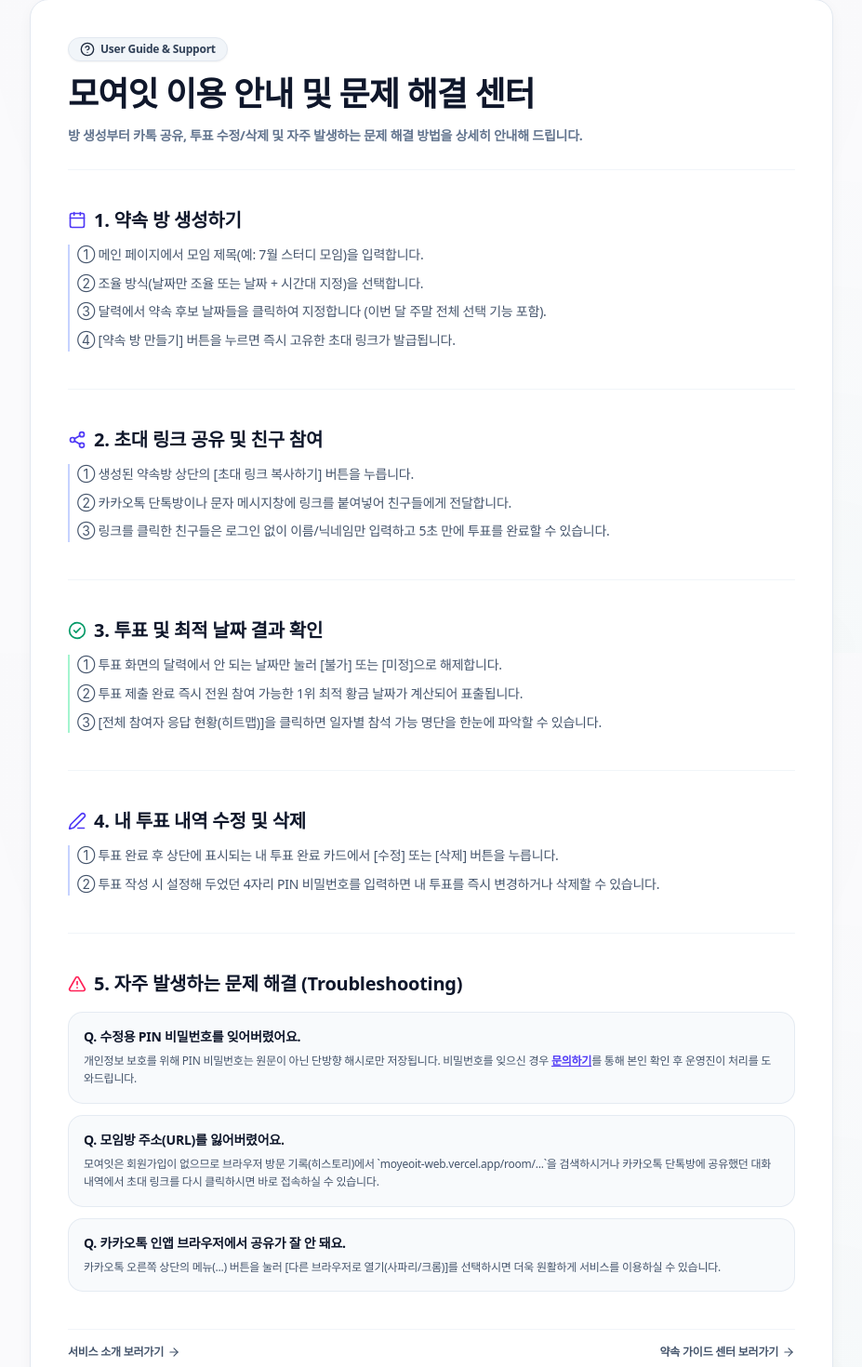
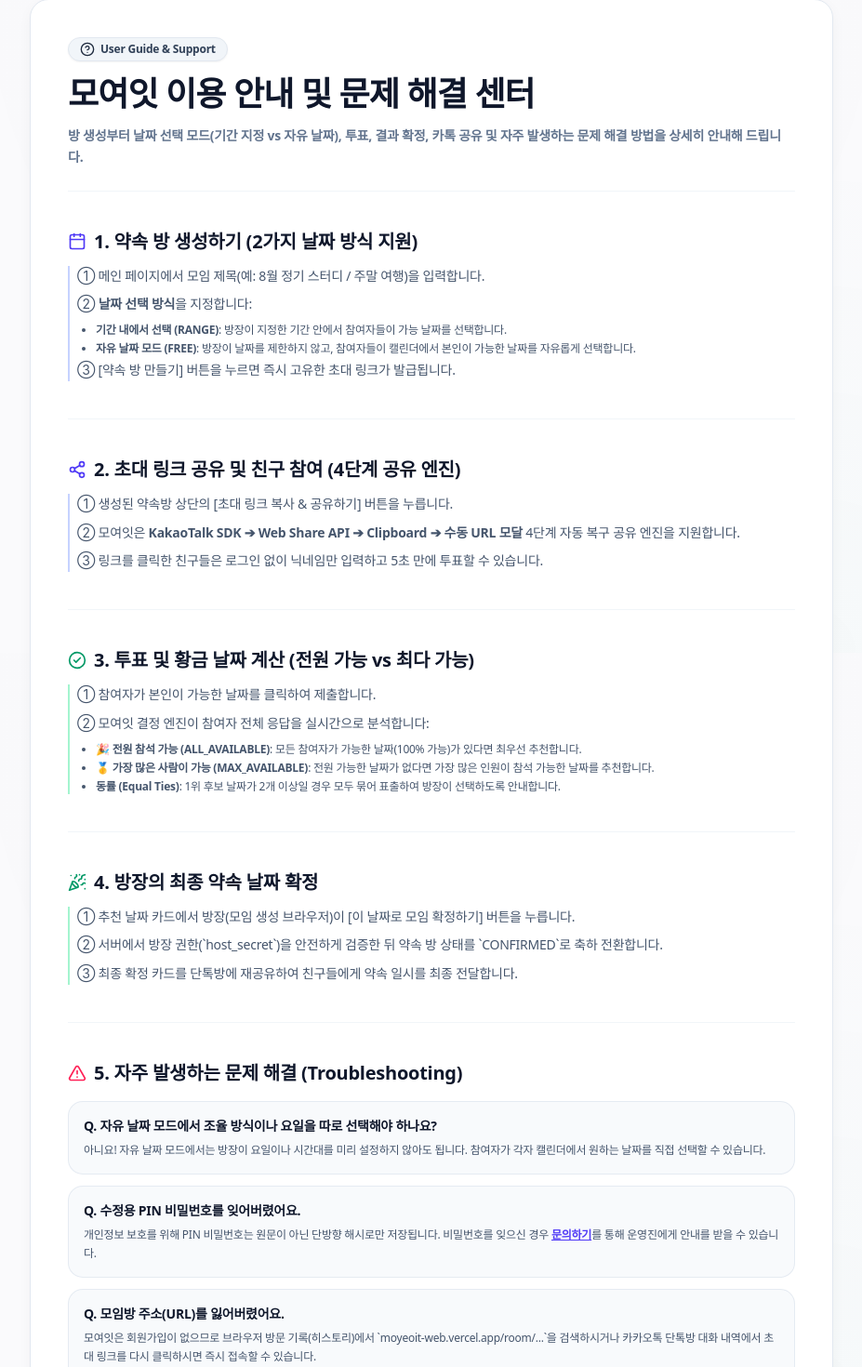
Before and after one commit to 1914hjw-dot/moyeoit-web, a Next.js app: page /help in a window 1280 px wide. Shown: the part 98-1568 px from the top of the page at 93% size, without its empty margins (176-1103 px from the left). Built offline with nearby package versions, Linux system fonts and the light colour scheme; no server answers.

Commit message:
Improve production UI and UX

```diff
--- a/src/app/guide/[slug]/page.tsx
+++ b/src/app/guide/[slug]/page.tsx
@@ -25,6 +25,37 @@ interface ArticleDetailContent {
 }
 
 const GUIDE_ARTICLES_MAP: Record<string, ArticleDetailContent> = {
+  'free-date-selection-guide': {
+    slug: 'free-date-selection-guide',
+    title: '기간 지정 vs 자유 날짜 모드: 내 모임에 적합한 일정 조율 방식 찾기',
+    category: '날짜 선택 모드',
+    description: '방장이 기간을 지정하는 모드와 후보 날짜 없이 자유롭게 투표하는 자유 날짜 모드의 차이점과 모임별 맞춤 가이드를 공개합니다.',
+    summary: '방장이 기간을 지정하는 모드와 후보 날짜 없이 자유롭게 투표하는 자유 날짜 모드의 비교 가이드.',
+    date: '2026-08-08',
+    readTime: '3분 읽기',
+    content: {
+      intro: '모여잇(Moyeoit)은 사용자들의 다양한 모임 성격에 맞춰 2가지 강력한 날짜 조율 모드([기간 내에서 선택]과 [자유 날짜 선택])를 제공합니다. 내 모임에 어떤 모드가 더 어울리는지 확인해보세요.',
+      sections: [
+        {
+          heading: '1. 기간 내에서 선택 모드 (RANGE)',
+          body: '방장이 미리 "8월 10일부터 20일 사이"처럼 특정 모임 기간이나 후보 주말을 한정해두고, 참여자들이 그 안에서 가능한 날짜를 투표하는 방식입니다. 일정 범위가 정해진 팀 회식이나 1박 2일 여행에 최적화되어 있습니다.',
+        },
+        {
+          heading: '2. 자유 날짜 선택 모드 (FREE)',
+          body: '방장이 후보 날짜나 요일을 미리 지정하지 않는 10초 초간단 방식입니다. 방을 생성한 후 참여자들이 캘린더에서 각자 참석 가능한 날짜를 자유롭게 클릭하여 제출합니다. 날짜 제한 없이 각자 스케줄을 수집해야 하는 오래된 친구 모임이나 동아리 모임에 강력히 추천합니다.',
+        },
+        {
+          heading: '3. 전원 참석 가능 (ALL_AVAILABLE) 및 최다 가능 (MAX_AVAILABLE) 판정',
+          body: '어떤 모드를 선택하더라도 모여잇 결정 엔진이 전체 참여자 수(N) 대비 참석 가능 비율을 실시간으로 분석합니다. 전원이 가능한 날짜가 있다면 [🎉 전원 참석 가능한 황금 날짜]를 1위로 추천하고, 동률이 발생하면 모든 공동 1위 날짜를 묶어 투명하게 표출합니다.',
+        },
+        {
+          heading: '4. 방장의 최종 약속 날짜 확정 및 4단계 카톡 공유',
+          body: '투표 결과가 모이면 방장은 추천 카드에서 [이 날짜로 모임 확정하기] 버튼을 누릅니다. 확정이 완료되면 파티 폭죽 카드와 함께 카카오톡 및 4단계 복구 공유 링크가 활성화됩니다.',
+        },
+      ],
+      conclusion: '모임 성격에 따라 기간 지정 모드와 자유 날짜 모드를 유연하게 활용해보세요. 번거로운 카톡 투표 대신 10초 만에 황금 약속 날짜를 발견할 수 있습니다.',
+    },
+  },
   'fast-date-picker': {
     slug: 'fast-date-picker',
     title: '친구들과 약속 날짜 빠르게 정하는 5가지 실전 노하우',
--- a/src/app/help/page.tsx
+++ b/src/app/help/page.tsx
@@ -2,7 +2,7 @@
 
 import React from 'react';
 import Link from 'next/link';
-import { ArrowLeft, HelpCircle, Calendar, Share2, CheckCircle2, Edit3, AlertTriangle, ArrowRight } from 'lucide-react';
+import { ArrowLeft, HelpCircle, Calendar, Share2, CheckCircle2, Edit3, AlertTriangle, ArrowRight, Globe, PartyPopper } from 'lucide-react';
 import { Footer } from '@/components/ui/Footer';
 
 export default function HelpPage() {
@@ -36,7 +36,7 @@ export default function HelpPage() {
             모여잇 이용 안내 및 문제 해결 센터
           </h1>
           <p className="text-xs sm:text-sm text-slate-500 font-semibold leading-relaxed">
-            방 생성부터 카톡 공유, 투표 수정/삭제 및 자주 발생하는 문제 해결 방법을 상세히 안내해 드립니다.
+            방 생성부터 날짜 선택 모드(기간 지정 vs 자유 날짜), 투표, 결과 확정, 카톡 공유 및 자주 발생하는 문제 해결 방법을 상세히 안내해 드립니다.
           </p>
         </div>
 
@@ -44,13 +44,16 @@ export default function HelpPage() {
         <section className="space-y-3">
           <h2 className="text-lg sm:text-xl font-black text-slate-900 flex items-center gap-2">
             <Calendar className="w-5 h-5 text-indigo-600" />
-            <span>1. 약속 방 생성하기</span>
+            <span>1. 약속 방 생성하기 (2가지 날짜 방식 지원)</span>
           </h2>
           <div className="space-y-2 text-xs sm:text-sm text-slate-600 leading-relaxed pl-2 border-l-2 border-indigo-200">
-            <p>① 메인 페이지에서 모임 제목(예: 7월 스터디 모임)을 입력합니다.</p>
-            <p>② 조율 방식(날짜만 조율 또는 날짜 + 시간대 지정)을 선택합니다.</p>
-            <p>③ 달력에서 약속 후보 날짜들을 클릭하여 지정합니다 (이번 달 주말 전체 선택 기능 포함).</p>
-            <p>④ [약속 방 만들기] 버튼을 누르면 즉시 고유한 초대 링크가 발급됩니다.</p>
+            <p>① 메인 페이지에서 모임 제목(예: 8월 정기 스터디 / 주말 여행)을 입력합니다.</p>
+            <p>② <strong>날짜 선택 방식</strong>을 지정합니다:</p>
+            <ul className="list-disc pl-5 space-y-1 my-1 text-xs">
+              <li><strong>기간 내에서 선택 (RANGE)</strong>: 방장이 지정한 기간 안에서 참여자들이 가능 날짜를 선택합니다.</li>
+              <li><strong>자유 날짜 모드 (FREE)</strong>: 방장이 날짜를 제한하지 않고, 참여자들이 캘린더에서 본인이 가능한 날짜를 자유롭게 선택합니다.</li>
+            </ul>
+            <p>③ [약속 방 만들기] 버튼을 누르면 즉시 고유한 초대 링크가 발급됩니다.</p>
           </div>
         </section>
 
@@ -60,12 +63,12 @@ export default function HelpPage() {
         <section className="space-y-3">
           <h2 className="text-lg sm:text-xl font-black text-slate-900 flex items-center gap-2">
             <Share2 className="w-5 h-5 text-indigo-600" />
-            <span>2. 초대 링크 공유 및 친구 참여</span>
+            <span>2. 초대 링크 공유 및 친구 참여 (4단계 공유 엔진)</span>
           </h2>
           <div className="space-y-2 text-xs sm:text-sm text-slate-600 leading-relaxed pl-2 border-l-2 border-indigo-200">
-            <p>① 생성된 약속방 상단의 [초대 링크 복사하기] 버튼을 누릅니다.</p>
-            <p>② 카카오톡 단톡방이나 문자 메시지창에 링크를 붙여넣어 친구들에게 전달합니다.</p>
-            <p>③ 링크를 클릭한 친구들은 로그인 없이 이름/닉네임만 입력하고 5초 만에 투표를 완료할 수 있습니다.</p>
+            <p>① 생성된 약속방 상단의 [초대 링크 복사 & 공유하기] 버튼을 누릅니다.</p>
+            <p>② 모여잇은 <strong>KakaoTalk SDK ➔ Web Share API ➔ Clipboard ➔ 수동 URL 모달</strong> 4단계 자동 복구 공유 엔진을 지원합니다.</p>
+            <p>③ 링크를 클릭한 친구들은 로그인 없이 닉네임만 입력하고 5초 만에 투표할 수 있습니다.</p>
           </div>
         </section>
 
@@ -75,26 +78,31 @@ export default function HelpPage() {
         <section className="space-y-3">
           <h2 className="text-lg sm:text-xl font-black text-slate-900 flex items-center gap-2">
             <CheckCircle2 className="w-5 h-5 text-emerald-600" />
-            <span>3. 투표 및 최적 날짜 결과 확인</span>
+            <span>3. 투표 및 황금 날짜 계산 (전원 가능 vs 최다 가능)</span>
           </h2>
           <div className="space-y-2 text-xs sm:text-sm text-slate-600 leading-relaxed pl-2 border-l-2 border-emerald-200">
-            <p>① 투표 화면의 달력에서 안 되는 날짜만 눌러 [불가] 또는 [미정]으로 해제합니다.</p>
-            <p>② 투표 제출 완료 즉시 전원 참여 가능한 1위 최적 황금 날짜가 계산되어 표출됩니다.</p>
-            <p>③ [전체 참여자 응답 현황(히트맵)]을 클릭하면 일자별 참석 가능 명단을 한눈에 파악할 수 있습니다.</p>
+            <p>① 참여자가 본인이 가능한 날짜를 클릭하여 제출합니다.</p>
+            <p>② 모여잇 결정 엔진이 참여자 전체 응답을 실시간으로 분석합니다:</p>
+            <ul className="list-disc pl-5 space-y-1 my-1 text-xs">
+              <li><strong>🎉 전원 참석 가능 (ALL_AVAILABLE)</strong>: 모든 참여자가 가능한 날짜(100% 가능)가 있다면 최우선 추천합니다.</li>
+              <li><strong>🥇 가장 많은 사람이 가능 (MAX_AVAILABLE)</strong>: 전원 가능한 날짜가 없다면 가장 많은 인원이 참석 가능한 날짜를 추천합니다.</li>
+              <li><strong>동률 (Equal Ties)</strong>: 1위 후보 날짜가 2개 이상일 경우 모두 묶어 표출하여 방장이 선택하도록 안내합니다.</li>
+            </ul>
           </div>
         </section>
 
         <hr className="border-slate-100" />
 
-        {/* Section 4: Edit & Delete */}
+        {/* Section 4: Host Confirmation */}
         <section className="space-y-3">
           <h2 className="text-lg sm:text-xl font-black text-slate-900 flex items-center gap-2">
-            <Edit3 className="w-5 h-5 text-indigo-600" />
-            <span>4. 내 투표 내역 수정 및 삭제</span>
+            <PartyPopper className="w-5 h-5 text-emerald-600" />
+            <span>4. 방장의 최종 약속 날짜 확정</span>
           </h2>
-          <div className="space-y-2 text-xs sm:text-sm text-slate-600 leading-relaxed pl-2 border-l-2 border-indigo-200">
-            <p>① 투표 완료 후 상단에 표시되는 내 투표 완료 카드에서 [수정] 또는 [삭제] 버튼을 누릅니다.</p>
-            <p>② 투표 작성 시 설정해 두었던 4자리 PIN 비밀번호를 입력하면 내 투표를 즉시 변경하거나 삭제할 수 있습니다.</p>
+          <div className="space-y-2 text-xs sm:text-sm text-slate-600 leading-relaxed pl-2 border-l-2 border-emerald-200">
+            <p>① 추천 날짜 카드에서 방장(모임 생성 브라우저)이 [이 날짜로 모임 확정하기] 버튼을 누릅니다.</p>
+            <p>② 서버에서 방장 권한(`host_secret`)을 안전하게 검증한 뒤 약속 방 상태를 `CONFIRMED`로 축하 전환합니다.</p>
+            <p>③ 최종 확정 카드를 단톡방에 재공유하여 친구들에게 약속 일시를 최종 전달합니다.</p>
           </div>
         </section>
 
@@ -109,23 +117,23 @@ export default function HelpPage() {
 
           <div className="space-y-3">
             <div className="p-4 rounded-2xl bg-slate-50 border border-slate-200/80 space-y-1.5">
+              <h3 className="text-xs sm:text-sm font-extrabold text-slate-900">Q. 자유 날짜 모드에서 조율 방식이나 요일을 따로 선택해야 하나요?</h3>
+              <p className="text-xs text-slate-600 leading-relaxed">
+                아니요! 자유 날짜 모드에서는 방장이 요일이나 시간대를 미리 설정하지 않아도 됩니다. 참여자가 각자 캘린더에서 원하는 날짜를 직접 선택할 수 있습니다.
+              </p>
+            </div>
+
+            <div className="p-4 rounded-2xl bg-slate-50 border border-slate-200/80 space-y-1.5">
               <h3 className="text-xs sm:text-sm font-extrabold text-slate-900">Q. 수정용 PIN 비밀번호를 잊어버렸어요.</h3>
               <p className="text-xs text-slate-600 leading-relaxed">
-                개인정보 보호를 위해 PIN 비밀번호는 원문이 아닌 단방향 해시로만 저장됩니다. 비밀번호를 잊으신 경우 <Link href="/contact" className="text-indigo-600 underline font-bold">문의하기</Link>를 통해 본인 확인 후 운영진이 처리를 도와드립니다.
+                개인정보 보호를 위해 PIN 비밀번호는 원문이 아닌 단방향 해시로만 저장됩니다. 비밀번호를 잊으신 경우 <Link href="/contact" className="text-indigo-600 underline font-bold">문의하기</Link>를 통해 운영진에게 안내를 받을 수 있습니다.
               </p>
             </div>
 
             <div className="p-4 rounded-2xl bg-slate-50 border border-slate-200/80 space-y-1.5">
               <h3 className="text-xs sm:text-sm font-extrabold text-slate-900">Q. 모임방 주소(URL)를 잃어버렸어요.</h3>
               <p className="text-xs text-slate-600 leading-relaxed">
-                모여잇은 회원가입이 없으므로 브라우저 방문 기록(히스토리)에서 `moyeoit-web.vercel.app/room/...`을 검색하시거나 카카오톡 단톡방에 공유했던 대화 내역에서 초대 링크를 다시 클릭하시면 바로 접속하실 수 있습니다.
-              </p>
-            </div>
-
-            <div className="p-4 rounded-2xl bg-slate-50 border border-slate-200/80 space-y-1.5">
-              <h3 className="text-xs sm:text-sm font-extrabold text-slate-900">Q. 카카오톡 인앱 브라우저에서 공유가 잘 안 돼요.</h3>
-              <p className="text-xs text-slate-600 leading-relaxed">
-                카카오톡 오른쪽 상단의 메뉴(...) 버튼을 눌러 [다른 브라우저로 열기(사파리/크롬)]를 선택하시면 더욱 원활하게 서비스를 이용하실 수 있습니다.
+                모여잇은 회원가입이 없으므로 브라우저 방문 기록(히스토리)에서 `moyeoit-web.vercel.app/room/...`을 검색하시거나 카카오톡 단톡방 대화 내역에서 초대 링크를 다시 클릭하시면 즉시 접속할 수 있습니다.
               </p>
             </div>
           </div>
--- a/src/components/ui/CalendarSelector.tsx
+++ b/src/components/ui/CalendarSelector.tsx
@@ -1,7 +1,7 @@
 'use client';
 
 import React, { useState } from 'react';
-import { ChevronLeft, ChevronRight, Calendar as CalendarIcon, Zap, Check, Trash2, Clock, Globe } from 'lucide-react';
+import { ChevronLeft, ChevronRight, Calendar as CalendarIcon, Zap, Check, Trash2, Clock, Globe, Info } from 'lucide-react';
 import { ScheduleType, DateSelectionMode } from '@/types/schema';
 
 interface CalendarSelectorProps {
@@ -77,33 +77,35 @@ export const CalendarSelector: React.FC<CalendarSelectorProps> = ({
     }
   };
 
+  const isFreeMode = dateSelectionMode === 'FREE';
+
   return (
     <div className="w-full sys-card p-4 sm:p-6 space-y-5 bg-white border-slate-200/80 shadow-sm">
-      {/* Date Selection Mode Tabs (RANGE vs FREE) */}
+      {/* 1. Date Selection Mode Tabs (RANGE vs FREE) */}
       {onChangeDateSelectionMode && (
-        <div>
-          <label className="text-[11px] font-bold text-slate-500 uppercase tracking-wider block mb-2">
-            날짜 선택 모드
+        <div className="space-y-2">
+          <label className="text-[11px] font-bold text-slate-500 uppercase tracking-wider block">
+            날짜 선택 방식 선택
           </label>
           <div className="grid grid-cols-2 gap-2 p-1.5 rounded-2xl bg-slate-100/80 border border-slate-200/60">
             <button
               type="button"
               onClick={() => onChangeDateSelectionMode('RANGE')}
               className={`h-11 rounded-xl text-xs font-bold transition-all flex items-center justify-center gap-2 cursor-pointer ${
-                dateSelectionMode === 'RANGE'
+                !isFreeMode
                   ? 'bg-white text-slate-900 shadow-sm'
                   : 'text-slate-500 hover:text-slate-800'
               }`}
             >
               <CalendarIcon className="w-4 h-4 text-indigo-600" />
-              <span>기간 지정 모드</span>
+              <span>기간 내에서 선택</span>
             </button>
 
             <button
               type="button"
               onClick={() => onChangeDateSelectionMode('FREE')}
               className={`h-11 rounded-xl text-xs font-bold transition-all flex items-center justify-center gap-2 cursor-pointer ${
-                dateSelectionMode === 'FREE'
+                isFreeMode
                   ? 'bg-white text-slate-900 shadow-sm'
                   : 'text-slate-500 hover:text-slate-800'
               }`}
@@ -115,7 +117,20 @@ export const CalendarSelector: React.FC<CalendarSelectorProps> = ({
         </div>
       )}
 
-      {/* Schedule Mode Segment Control */}
+      {/* FREE Mode Info Banner (Hides unnecessary scheduleType/weekday controls) */}
+      {isFreeMode ? (
+        <div className="p-4 rounded-2xl bg-emerald-50/70 border border-emerald-200/80 space-y-1 text-xs text-emerald-950 shadow-xs">
+          <div className="flex items-center gap-1.5 font-black text-emerald-950">
+            <Globe className="w-4 h-4 text-emerald-600 shrink-0" />
+            <span>자유 날짜 선택 모드 활성화됨</span>
+          </div>
+          <p className="text-[11px] text-emerald-800 leading-relaxed">
+            방장이 후보 날짜나 요일을 미리 지정하지 않고 바로 방을 생성합니다. 모임 링크를 받은 참여자들이 캘린더에서 각자 가능한 날짜를 자유롭게 선택할 수 있습니다.
+          </p>
+        </div>
+      ) : (
+        /* RANGE Mode Controls (Schedule Type & Time Slots) */
+        <>
           <div>
             <label id="schedule-mode-label" className="text-[11px] font-bold text-slate-500 uppercase tracking-wider block mb-2">
               조율 세부 방식
@@ -182,8 +197,12 @@ export const CalendarSelector: React.FC<CalendarSelectorProps> = ({
               </div>
             </div>
           )}
+        </>
+      )}
 
-      {/* Quick Action Bar */}
+      {/* Calendar & Pre-selection (Rendered in RANGE mode, or optional preview in FREE mode) */}
+      {!isFreeMode && (
+        <>
           <div className="flex flex-wrap items-center justify-between gap-2 pt-2 border-t border-slate-100">
             <button
               type="button"
@@ -208,7 +227,6 @@ export const CalendarSelector: React.FC<CalendarSelectorProps> = ({
             )}
           </div>
 
-      {/* Calendar Header */}
           <div className="flex items-center justify-between px-1">
             <button
               type="button"
@@ -231,7 +249,6 @@ export const CalendarSelector: React.FC<CalendarSelectorProps> = ({
             </button>
           </div>
 
-      {/* Calendar Grid */}
           <div className="grid grid-cols-7 gap-1.5 text-center" role="grid" aria-label={`${year}년 ${month + 1}월 달력`}>
             {['일', '월', '화', '수', '목', '금', '토'].map((day, idx) => (
               <div
@@ -281,11 +298,12 @@ export const CalendarSelector: React.FC<CalendarSelectorProps> = ({
             })}
           </div>
 
-      {/* Selected dates count */}
           <div className="pt-2 flex items-center justify-between text-xs text-slate-500 border-t border-slate-100" aria-live="polite">
             <span>선택된 후보 날짜</span>
             <span className="font-extrabold text-slate-900">{selectedDates.length}개 일자 선택됨</span>
           </div>
+        </>
+      )}
     </div>
   );
 };
--- a/src/components/ui/GuideSection.tsx
+++ b/src/components/ui/GuideSection.tsx
@@ -1,6 +1,6 @@
 import React from 'react';
 import Link from 'next/link';
-import { BookOpen, ArrowRight, Calendar, Users, Compass, Share2, Sparkles } from 'lucide-react';
+import { BookOpen, ArrowRight, Calendar, Users, Compass, Share2, Sparkles, Globe } from 'lucide-react';
 
 export interface GuideArticleMeta {
   slug: string;
@@ -13,6 +13,15 @@ export interface GuideArticleMeta {
 }
 
 export const GUIDE_ARTICLES: GuideArticleMeta[] = [
+  {
+    slug: 'free-date-selection-guide',
+    title: '기간 지정 vs 자유 날짜 모드: 내 모임에 적합한 일정 조율 방식 찾기',
+    category: '날짜 선택 모드',
+    summary: '방장이 기간을 지정하는 모드와 후보 날짜 없이 자유롭게 투표하는 자유 날짜 모드의 비교 가이드.',
+    readTime: '3분 읽기',
+    date: '2026-08-08',
+    icon: Globe,
+  },
   {
     slug: 'fast-date-picker',
     title: '친구들과 약속 날짜 빠르게 정하는 5가지 실전 노하우',
--- a/src/lib/validation/schemas.ts
+++ b/src/lib/validation/schemas.ts
@@ -15,7 +15,8 @@ export const DateSelectionModeSchema = z.enum(['RANGE', 'FREE']);
 
 export const AvailabilityStatusSchema = z.enum(['possible', 'impossible', 'maybe']);
 
-export const CreateRoomInputSchema = z.object({
+export const CreateRoomInputSchema = z
+  .object({
     title: z
       .string()
       .transform((val) => applyUGCFilter(val, '모임 제목'))
@@ -34,15 +35,30 @@ export const CreateRoomInputSchema = z.object({
     schedule_type: ScheduleTypeSchema.default('date_only'),
     candidate_dates: z
       .array(z.string().regex(/^\d{4}-\d{2}-\d{2}$/, { message: '올바른 날짜 형식(YYYY-MM-DD)이어야 합니다.' }))
-    .min(1, { message: '최소 1개 이상의 후보 날짜를 선택해 주세요.' })
-    .max(31, { message: '후보 날짜는 최대 31개까지 선택 가능합니다.' }),
+      .max(60, { message: '후보 날짜는 최대 60개까지 선택 가능합니다.' })
+      .optional()
+      .default([]),
     time_slots: z
       .array(z.string().transform((val) => applyUGCFilter(val, '시간대')))
       .max(10, { message: '시간대는 최대 10개까지 설정 가능합니다.' })
       .optional()
       .default([]),
     date_selection_mode: DateSelectionModeSchema.default('RANGE'),
-});
+  })
+  .refine(
+    (data) => {
+      // In RANGE mode, require at least 1 candidate date.
+      // In FREE mode, candidate_dates can be empty on room creation.
+      if (data.date_selection_mode === 'RANGE') {
+        return data.candidate_dates && data.candidate_dates.length >= 1;
+      }
+      return true;
+    },
+    {
+      message: '기간 지정 모드에서는 최소 1개 이상의 후보 날짜를 선택해 주세요.',
+      path: ['candidate_dates'],
+    }
+  );
 
 export const ConfirmRoomInputSchema = z.object({
   room_id: z.string().trim().min(1, { message: '올바른 방 번호가 필요합니다.' }),
```
Also changed, not shown: src/app/page.tsx (+71 -33 lines), src/components/ui/FAQSection.tsx (+13 -13 lines). Lines whose indentation alone changed are shown as unchanged.
